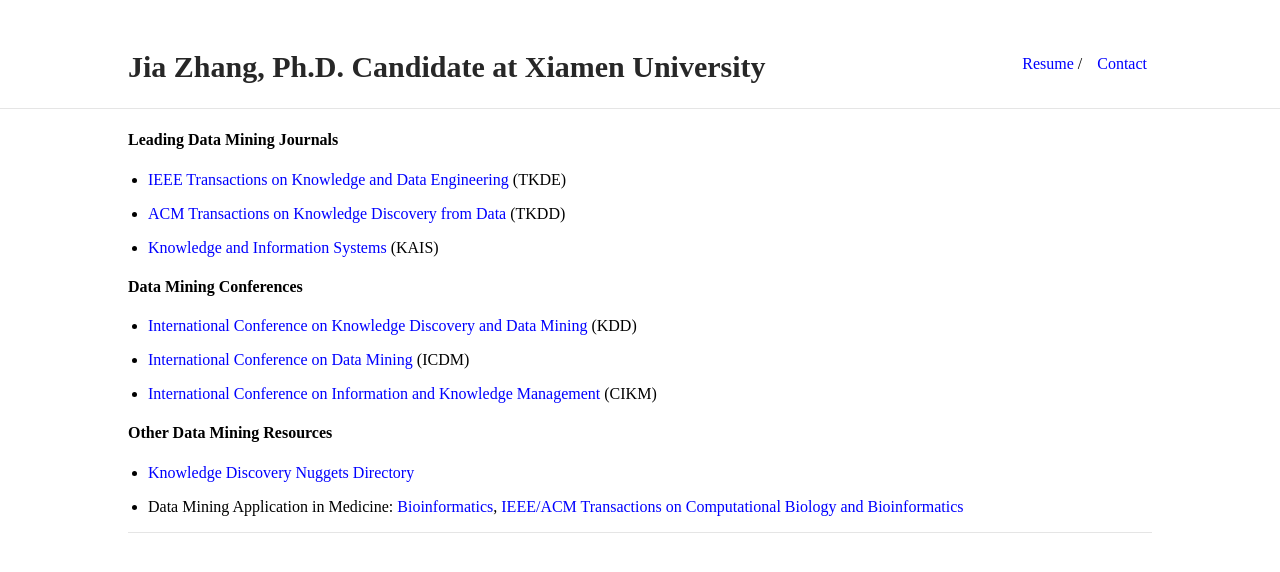
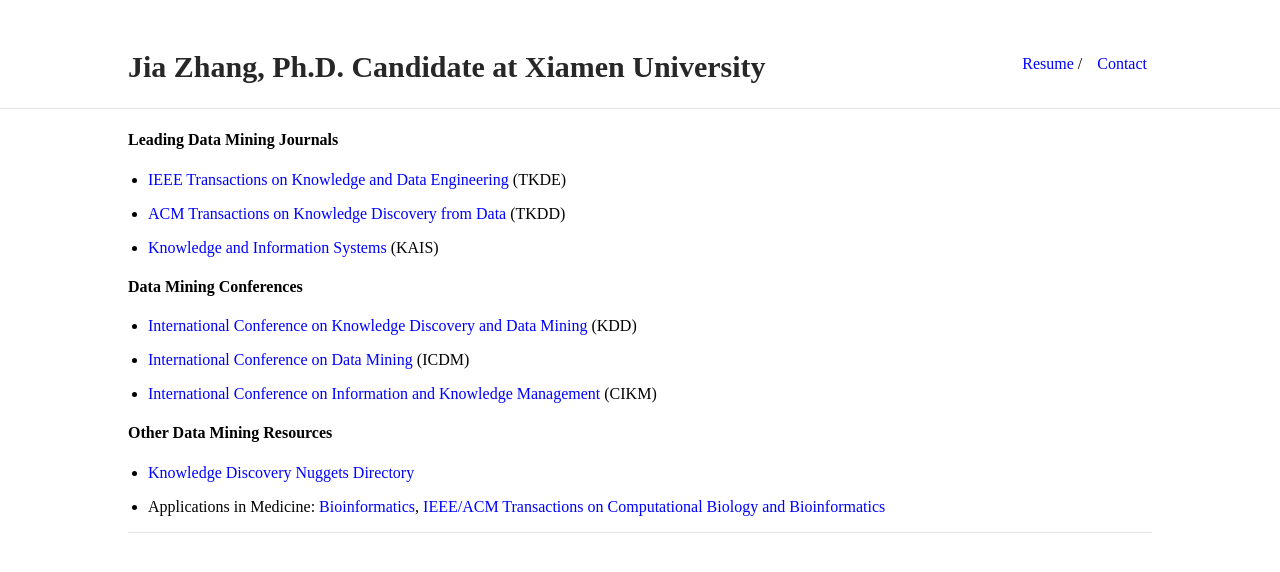
Before and after one commit to jiazhang-ml/jiazhang-ml.github.io, a Jekyll site: the page built from links-dm.md, in a window 1280 px wide, cut to the strip 0-876 px from the top of the page. Shown: the top 572 px of the strip. Built offline with Jekyll 4.4.1, drawn with Linux system fonts in a browser that asks for light colours.

Commit message:
Update links-dm.md

```diff
--- a/links-dm.md
+++ b/links-dm.md
@@ -22,4 +22,4 @@ is_contact: true
 
 * [Knowledge Discovery Nuggets Directory](https://www.kdnuggets.com/)
 
-* Data Mining Application in Medicine: [Bioinformatics](https://dblp.uni-trier.de/db/journals/bioinformatics/), [IEEE/ACM Transactions on Computational Biology and Bioinformatics](https://dblp.uni-trier.de/db/journals/tcbb/)
+* Applications in Medicine: [Bioinformatics](https://dblp.uni-trier.de/db/journals/bioinformatics/), [IEEE/ACM Transactions on Computational Biology and Bioinformatics](https://dblp.uni-trier.de/db/journals/tcbb/)
```
